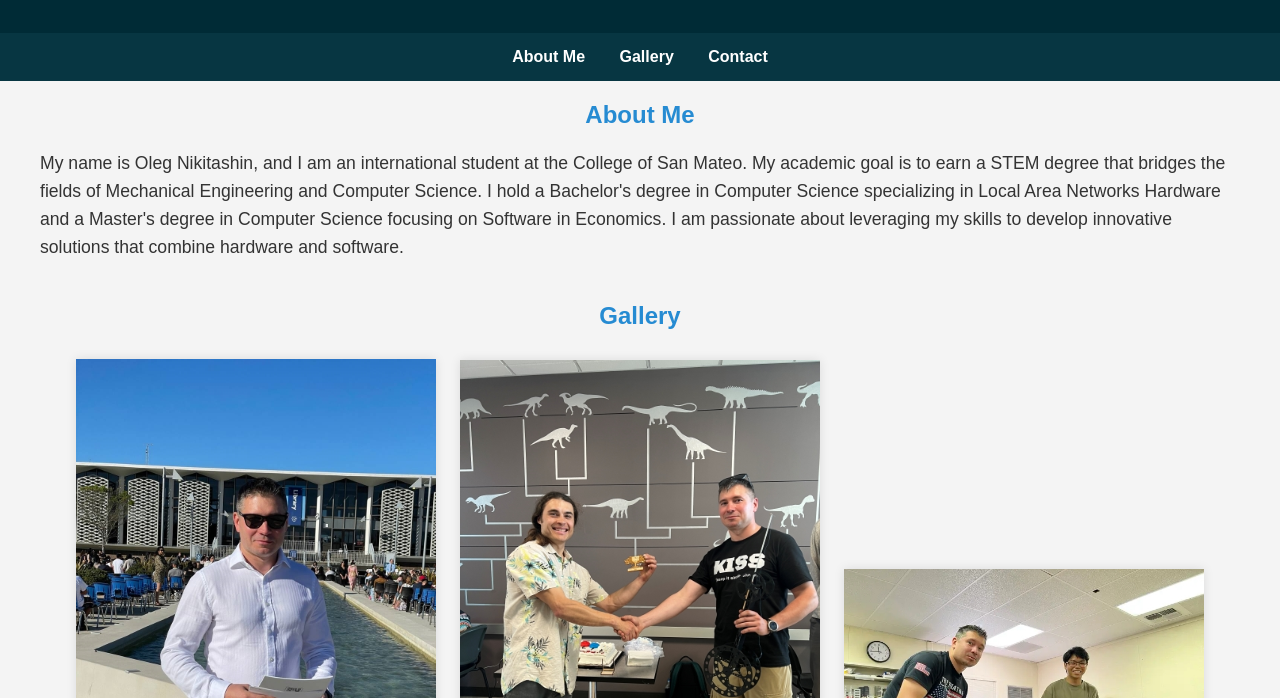
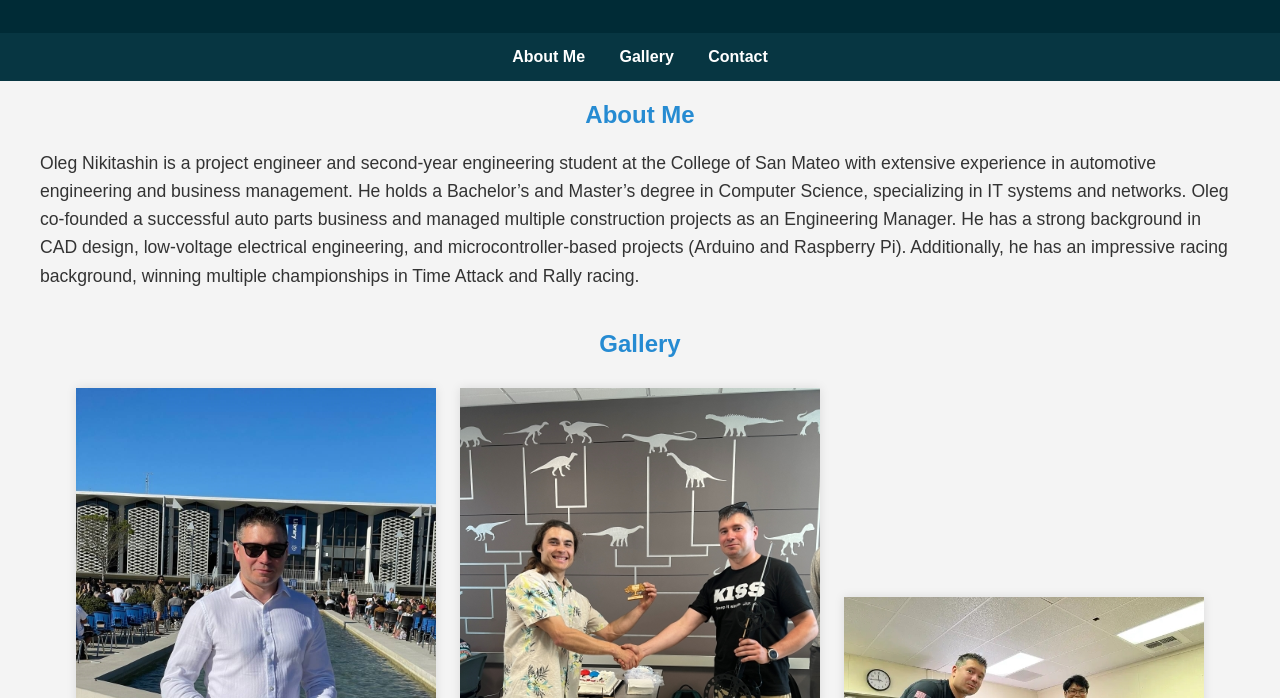
Before and after one commit to Oleg-Niki/Learn-HTML, a plain HTML site: page index.html in a window 1280 px wide. Shown: the part 102-800 px from the top of the page. Drawn offline with Linux system fonts and the light colour scheme.

Commit message:
Update index.html

```diff
--- a/index.html
+++ b/index.html
@@ -123,11 +123,12 @@
     <section id="about-me" class="about-me">
         <h2>About Me</h2>
         <p>
-            My name is Oleg Nikitashin, and I am an international student at the College of San Mateo.
-            My academic goal is to earn a STEM degree that bridges the fields of Mechanical Engineering and Computer Science.
-            I hold a Bachelor's degree in Computer Science specializing in Local Area Networks Hardware and a Master's degree
-            in Computer Science focusing on Software in Economics. I am passionate about leveraging my skills to develop innovative
-            solutions that combine hardware and software.
+            Oleg Nikitashin is a project engineer and second-year engineering student at the College of San Mateo with
+extensive experience in automotive engineering and business management. He holds a Bachelor’s and Master’s degree in
+Computer Science, specializing in IT systems and networks. Oleg co-founded a successful auto parts business and managed
+multiple construction projects as an Engineering Manager. He has a strong background in CAD design, low-voltage electrical
+engineering, and microcontroller-based projects (Arduino and Raspberry Pi). Additionally, he has an impressive racing
+background, winning multiple championships in Time Attack and Rally racing.
         </p>
     </section>
 
```
